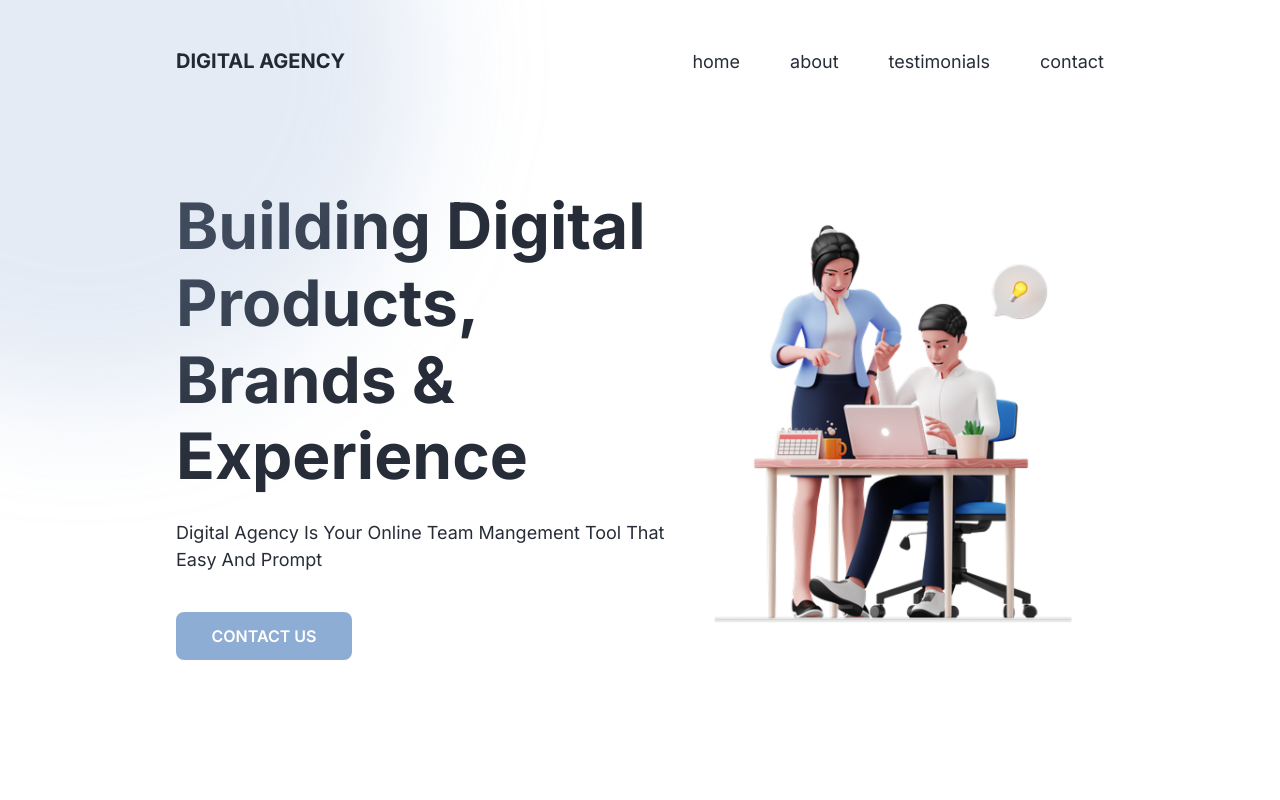
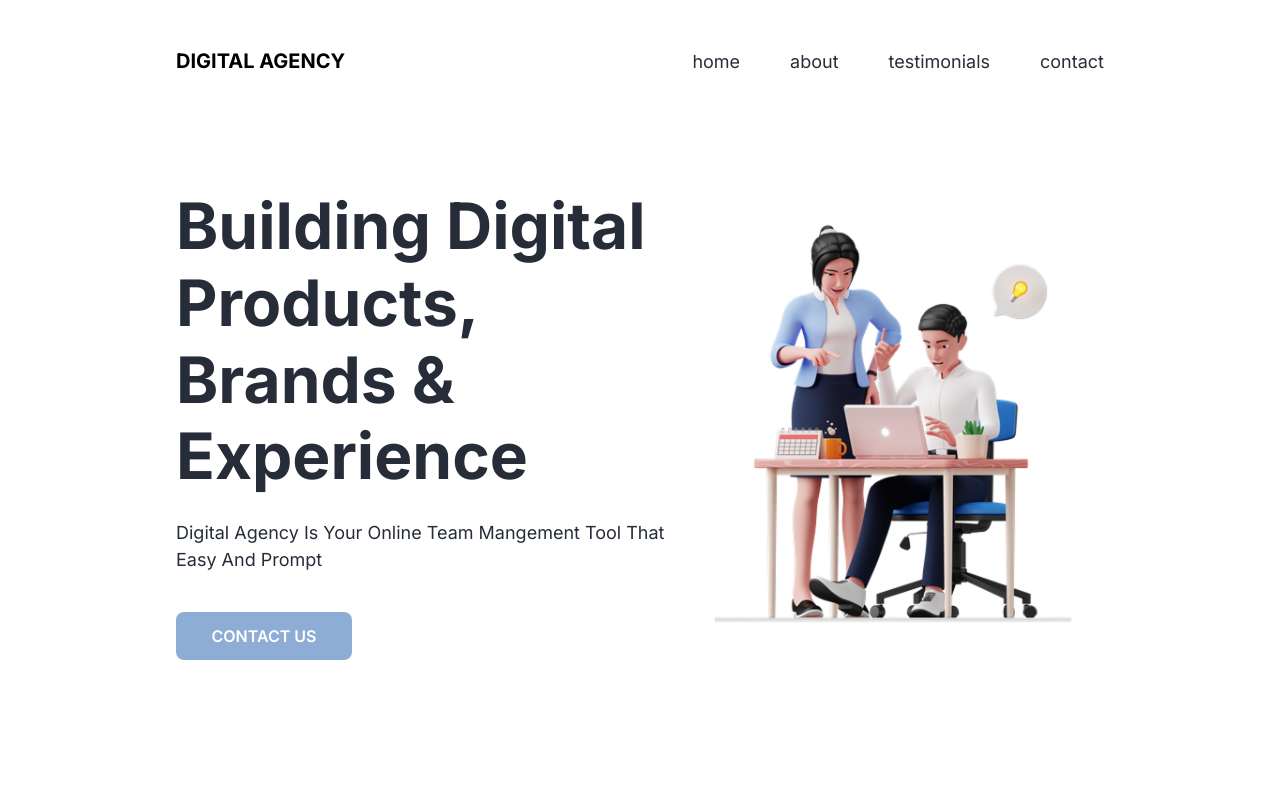
Before and after one commit to waseemnasser/Task_5, a plain HTML site: page index.html in a window 1280 px wide. Shown: the top 800 px of the page. Drawn offline with nearby package versions, Linux system fonts and the light colour scheme.

Commit message:
new commit

```diff
--- a/assets/css/style.css
+++ b/assets/css/style.css
@@ -20,13 +20,13 @@
     margin-right: 176px !important;
 }
 
-.nav-shadow {
+/* .nav-shadow {
     width: 679px;
     height: 679px;
     background-color: #8EADD53D;
     filter: blur(60px);
     left: -20% !important;
-}
+} */
 
 .p-t-46 {
     padding-top: 46px !important;
--- a/index.html
+++ b/index.html
@@ -15,7 +15,7 @@
 <body>
     <header>
         <nav class="navbar navbar-expand-lg whiteSpacing p-t-46 position-fixed w-100 bg-white z-2 position-relative">
-            <div class="nav-shadow position-absolute overflow-hidden rounded-circle z-3"></div>
+            <!-- <div class="nav-shadow position-absolute overflow-hidden rounded-circle z-3"></div> -->
             <div class="container-fluid p-0">
                 <a class="navbar-brand text-uppercase p-0 fw-bold" href="#">Digital Agency</a>
                 <button class="navbar-toggler border border-0" type="button" data-bs-toggle="collapse"
@@ -71,7 +71,7 @@
                     visual layout and mockups</p>
                 <img class="arrow_right" src="./assets/imgs/arrow_right.svg" alt="arrow right">
             </div>
-            <div class="shadow_circle position-absolute overflow-hidden rounded-circle z-3"></div>
+            <!-- <div class="shadow_circle position-absolute overflow-hidden rounded-circle z-3"></div> -->
         </section>
         <section id="custome"
             class="d-flex flex-lg-row flex-column justify-content-between whiteSpacing align-items-center m-t-section">
```
